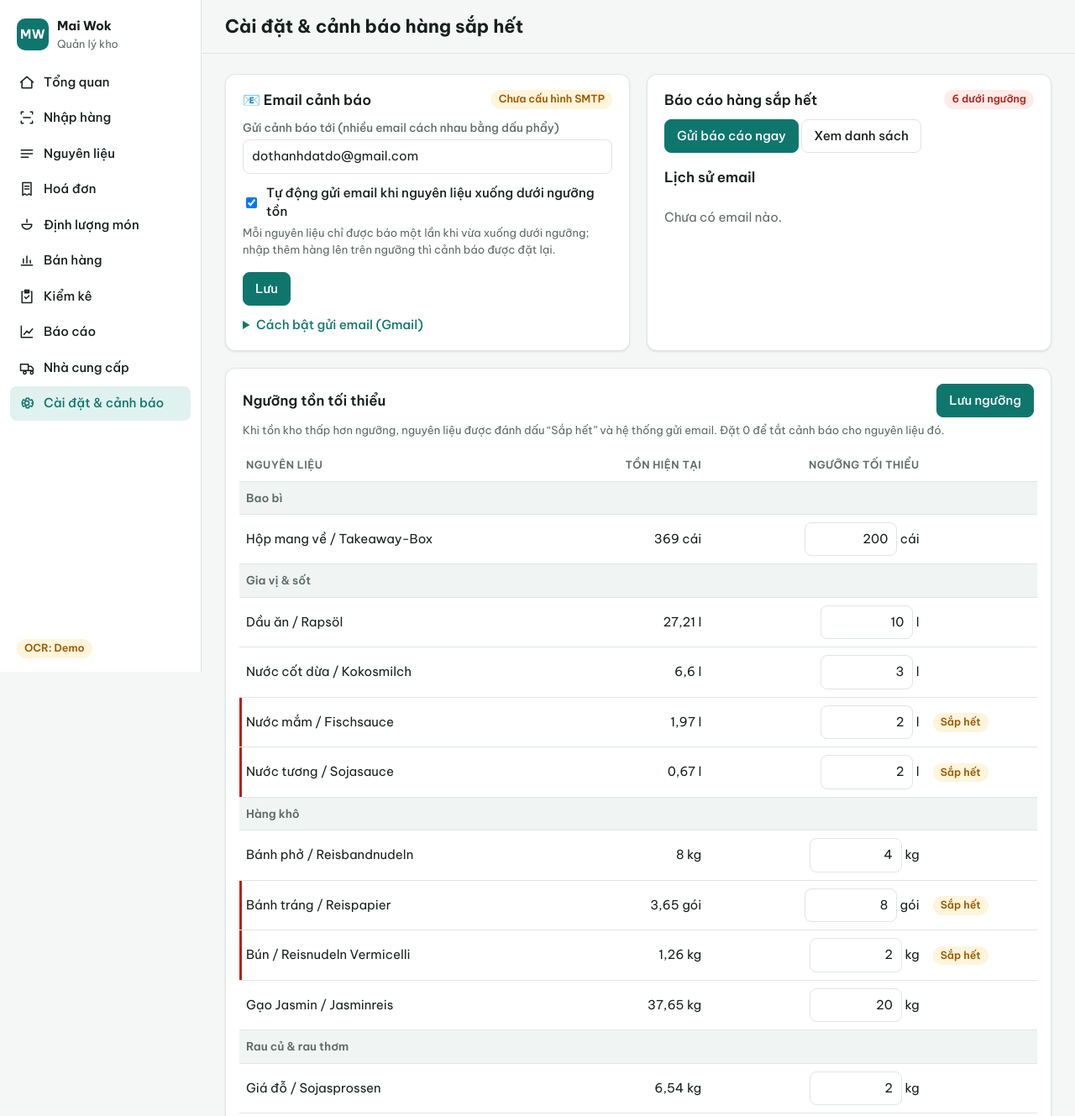
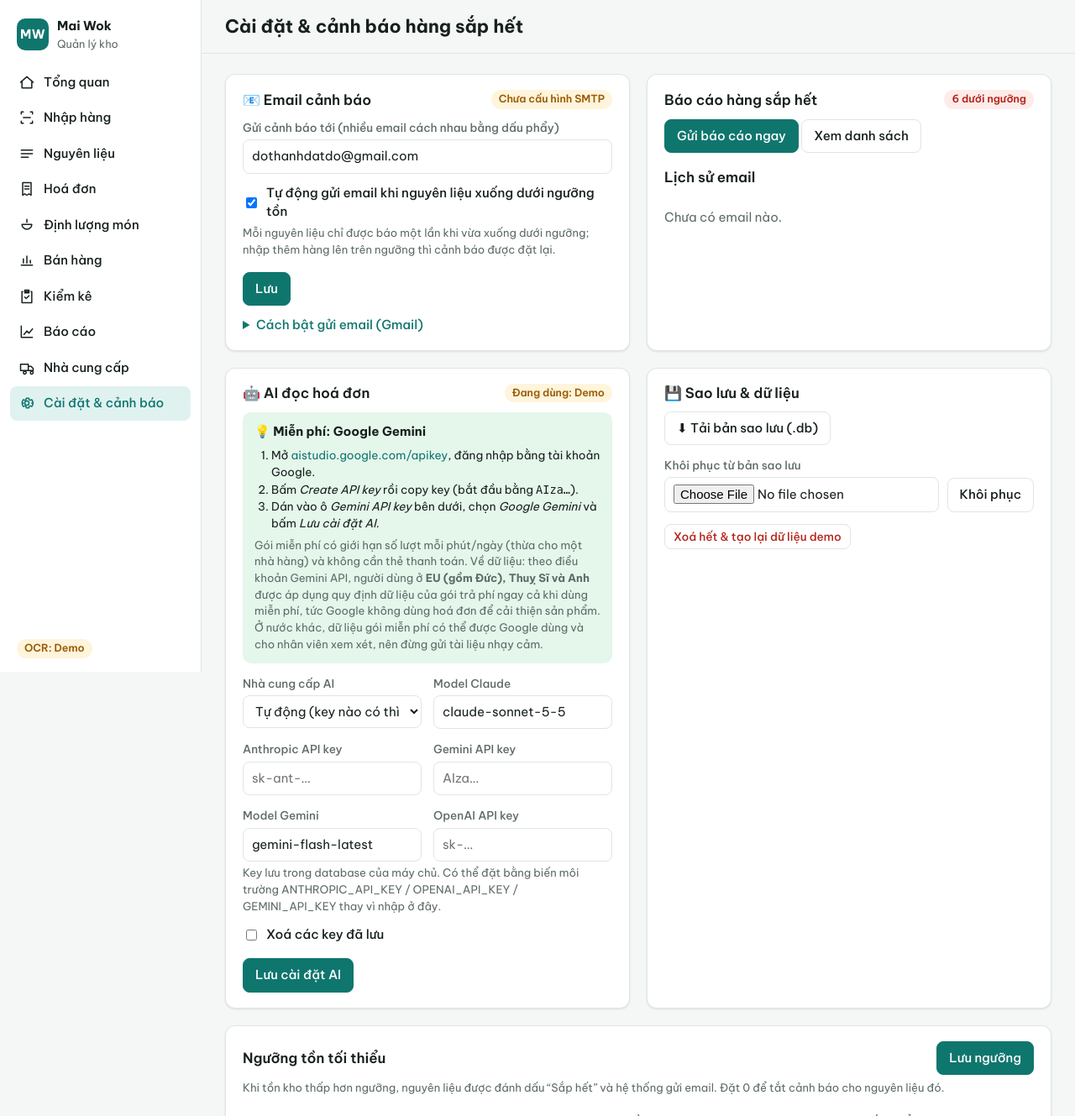
Before and after one commit to dothanhdatdo/inventur, a FastAPI app: page /settings in a window 1280 px wide. Shown: the top 1329 px of the page at 84% size. Run offline with FastAPI, Linux system fonts and the light colour scheme; data that the repository does not hold is empty.

Commit message:
Add Google Gemini as a free OCR provider
- New provider "gemini" (generateContent REST, x-goog-api-key, inline
  image/PDF, JSON response) usable from server and from the browser build
- Default model gemini-flash-latest (alias for the newest Flash), editable
  in Settings; key stored like the other keys and never shown again
- Readable errors for quota (incl. "limit: 0" models), bad key, unknown
  model, blocked and truncated output
- Settings: step-by-step guide for a free key, accurate EU data-use note,
  AI section moved above the thresholds table; warn when the chosen
  provider has no key and show "Thiếu API key" on the scan page
- Single source of provider labels; tests for request shape, errors,
  settings and the scan flow

Co-Authored-By: Claude Opus 5.5 <noreply@anthropic.com>
Claude-Session: https://claude.ai/code/session_01QFYr59N8jBEM6fGUfoRcgB

```diff
--- a/app/config.py
+++ b/app/config.py
@@ -14,12 +14,16 @@ DATABASE_URL = os.getenv("DATABASE_URL", f"sqlite:///{DATA_DIR / 'inventory.db'}
 UPLOAD_DIR = Path(os.getenv("UPLOAD_DIR", DATA_DIR / "uploads"))
 UPLOAD_DIR.mkdir(parents=True, exist_ok=True)
 
-# OCR: auto | anthropic | openai | demo
+# OCR: auto | anthropic | openai | gemini | demo
 OCR_PROVIDER = os.getenv("OCR_PROVIDER", "auto").lower()
 ANTHROPIC_API_KEY = os.getenv("ANTHROPIC_API_KEY", "")
 ANTHROPIC_MODEL = os.getenv("ANTHROPIC_MODEL", "claude-sonnet-5-5")
 OPENAI_API_KEY = os.getenv("OPENAI_API_KEY", "")
 OPENAI_MODEL = os.getenv("OPENAI_MODEL", "gpt-4o")
+# Google Gemini có gói API miễn phí (giới hạn lượt/ngày). Key lấy tại https://aistudio.google.com/apikey
+GEMINI_API_KEY = os.getenv("GEMINI_API_KEY", "")
+# "gemini-flash-latest" là tên gọi tắt luôn trỏ tới bản Gemini Flash mới nhất.
+GEMINI_MODEL = os.getenv("GEMINI_MODEL", "gemini-flash-latest")
 
 # Đặt APP_PASSWORD để bật đăng nhập (nên bật khi deploy công khai).
 APP_PASSWORD = os.getenv("APP_PASSWORD", "")
--- a/app/main.py
+++ b/app/main.py
@@ -84,6 +84,9 @@ templates.env.filters["money"] = _money
 templates.env.filters["qty"] = stock.fmt_qty
 templates.env.filters["vdate"] = _date
 templates.env.globals["movement_labels"] = MOVEMENT_LABELS
+templates.env.globals["ocr_labels"] = {
+    "anthropic": "Claude", "openai": "GPT-4o", "gemini": "Gemini", "demo": "Demo", "manual": "Thủ công",
+}
 templates.env.globals["today"] = date.today
 
 
@@ -94,7 +97,9 @@ def render(request: Request, name: str, **ctx):
     ctx.setdefault("flash", request.session.pop("flash", None))
     ctx.setdefault("alert_flash", request.session.pop("alert_flash", None))
     with SessionLocal() as session:
-        ctx["ocr_provider"] = ocr.active_provider(ocr.get_settings(session))
+        ocr_settings = ocr.get_settings(session)
+        ctx["ocr_provider"] = ocr.active_provider(ocr_settings)
+        ctx["ocr_ready"] = ocr.provider_ready(ocr_settings)
     ctx["browser_mode"] = config.IS_BROWSER
     ctx["auth_enabled"] = bool(config.APP_PASSWORD)
     ctx["path"] = request.url.path
@@ -522,7 +527,7 @@ async def invoice_scan(request: Request, file: UploadFile = File(None), db: Sess
     except ocr.OcrError as exc:
         # Vẫn giữ ảnh, tạo HĐ trống để nhập tay.
         parsed = ocr.ParsedInvoice(source="manual")
-        flash(request, f"Không đọc được hoá đơn bằng AI: {exc}. Bạn có thể nhập tay các dòng.", "error")
+        flash(request, f"Không đọc được hoá đơn bằng AI: {str(exc).rstrip('.')}. Bạn có thể nhập tay các dòng.", "error")
     invoice = invoice_service.create_draft(db, parsed, filename, media_type)
     db.commit()
     if parsed.source == "demo":
@@ -939,22 +944,34 @@ def settings_ocr(
     ocr_provider: str = Form("auto"),
     ocr_anthropic_key: str = Form(""),
     ocr_openai_key: str = Form(""),
+    ocr_gemini_key: str = Form(""),
+    ocr_gemini_model: str = Form(""),
     ocr_anthropic_model: str = Form(""),
     clear_keys: str = Form(""),
     db: Session = Depends(get_session),
 ):
-    alerts.set_setting(db, "ocr_provider", ocr_provider if ocr_provider in ("auto", "anthropic", "openai", "demo") else "auto")
+    alerts.set_setting(db, "ocr_provider", ocr_provider if ocr_provider in ("auto", "anthropic", "openai", "gemini", "demo") else "auto")
+    alerts.set_setting(db, "ocr_gemini_model", ocr_gemini_model.strip())
     alerts.set_setting(db, "ocr_anthropic_model", ocr_anthropic_model.strip())
     if clear_keys:
         alerts.set_setting(db, "ocr_anthropic_key", "")
         alerts.set_setting(db, "ocr_openai_key", "")
+        alerts.set_setting(db, "ocr_gemini_key", "")
     # Ô để trống = giữ key cũ (key không bao giờ được hiển thị lại trên trang).
     if ocr_anthropic_key.strip():
         alerts.set_setting(db, "ocr_anthropic_key", ocr_anthropic_key.strip())
     if ocr_openai_key.strip():
         alerts.set_setting(db, "ocr_openai_key", ocr_openai_key.strip())
+    if ocr_gemini_key.strip():
+        alerts.set_setting(db, "ocr_gemini_key", ocr_gemini_key.strip())
     db.commit()
-    flash(request, f"Đã lưu cài đặt AI · đang dùng: {ocr.active_provider(ocr.get_settings(db))}")
+    settings = ocr.get_settings(db)
+    provider = ocr.active_provider(settings)
+    label = templates.env.globals["ocr_labels"].get(provider, provider)
+    if provider != "demo" and not ocr.provider_ready(settings):
+        flash(request, f"Đã chọn {label} nhưng chưa có API key – hãy dán key rồi lưu lại. Trong lúc chờ, quét hoá đơn sẽ báo lỗi.", "warn")
+    else:
+        flash(request, f"Đã lưu cài đặt AI · đang dùng: {label}")
     return redirect("/settings")
 
 
--- a/app/static/style.css
+++ b/app/static/style.css
@@ -217,6 +217,9 @@ input[type=checkbox] { width: auto; min-height: 0; }
 details summary { cursor: pointer; color: var(--primary); font-weight: 500; }
 pre { white-space: pre-wrap; font-size: .8rem; background: var(--surface-2); padding: 10px; border-radius: 8px; overflow-x: auto; }
 
+.free-box { background: var(--ok-soft); border-radius: 10px; padding: 12px 14px; margin-bottom: 14px; }
+.free-box ol { margin: 6px 0; padding-left: 20px; }
+
 /* ---------- điện thoại (đặt cuối file để ghi đè) ---------- */
 @media (max-width: 900px) {
   .kpis { grid-template-columns: repeat(2, minmax(0, 1fr)); gap: 10px; }
--- a/app/templates/base.html
+++ b/app/templates/base.html
@@ -37,8 +37,8 @@
       {% endfor %}
     </nav>
     <div class="sidebar-foot">
-      <span class="pill {{ 'pill-ok' if ocr_provider != 'demo' else 'pill-warn' }}">
-        OCR: {{ {'anthropic': 'Claude', 'openai': 'GPT-4o', 'demo': 'Demo'}.get(ocr_provider, ocr_provider) }}
+      <span class="pill {{ 'pill-ok' if ocr_ready else 'pill-warn' }}">
+        OCR: {{ ocr_labels.get(ocr_provider, ocr_provider) }}
       </span>
       {% if auth_enabled %}<a href="/logout" class="muted">Đăng xuất</a>{% endif %}
     </div>
--- a/app/templates/invoice_review.html
+++ b/app/templates/invoice_review.html
@@ -25,7 +25,7 @@
     <fieldset {{ 'disabled' if locked }} style="border:0;padding:0;margin:0;min-width:0">
     <div class="card">
       <div class="card-head"><h2>Thông tin hoá đơn</h2>
-        <span class="pill pill-muted">{{ {'anthropic': 'Đọc bởi Claude', 'openai': 'Đọc bởi GPT-4o', 'demo': 'Dữ liệu demo', 'manual': 'Nhập thủ công'}.get(invoice.source, invoice.source) }}</span></div>
+        <span class="pill pill-muted">{{ 'Nhập thủ công' if invoice.source == 'manual' else ('Dữ liệu demo' if invoice.source == 'demo' else 'Đọc bởi ' ~ ocr_labels.get(invoice.source, invoice.source)) }}</span></div>
       <div class="form-grid">
         <div><label for="i-sup">Nhà cung cấp</label>
           <select id="i-sup" name="supplier_id" onchange="document.getElementById('newSup').style.display = this.value ? 'none' : ''">
--- a/app/templates/invoices.html
+++ b/app/templates/invoices.html
@@ -10,7 +10,7 @@
     <tr><td><a href="/invoices/{{ inv.id }}">#{{ inv.id }}</a></td><td class="nowrap">{{ inv.invoice_date|vdate }}</td>
       <td>{{ inv.supplier.name if inv.supplier else (inv.supplier_name_raw or '—') }}</td><td class="small">{{ inv.invoice_number }}</td>
       <td class="num">{{ inv.lines|length }}</td><td class="num">{{ inv.subtotal|money }}</td>
-      <td><span class="pill pill-muted">{{ {'anthropic': 'AI · Claude', 'openai': 'AI · GPT', 'demo': 'Demo', 'manual': 'Thủ công'}.get(inv.source, inv.source) }}</span>{% if inv.file_path %} 📎{% endif %}</td>
+      <td><span class="pill pill-muted">{{ ('AI · ' if inv.source not in ('demo', 'manual') else '') ~ ocr_labels.get(inv.source, inv.source) }}</span>{% if inv.file_path %} 📎{% endif %}</td>
       <td>{% if inv.status == 'confirmed' %}<span class="pill pill-ok">Đã nhập kho</span>{% else %}<a class="pill pill-warn" href="/invoices/{{ inv.id }}">Chờ duyệt</a>{% endif %}</td></tr>
     {% else %}<tr><td colspan="8" class="empty">Chưa có hoá đơn. <a href="/invoices/scan">Nhập hàng ngay</a>.</td></tr>{% endfor %}</tbody>
   </table></div>
--- a/app/templates/settings.html
+++ b/app/templates/settings.html
@@ -36,6 +36,52 @@
   </div>
 </div>
 
+<div class="grid grid-2">
+  <form class="card" method="post" action="/settings/ocr">
+    <div class="card-head"><h2>🤖 AI đọc hoá đơn</h2>
+      <span class="pill {{ 'pill-ok' if ocr_ready else 'pill-warn' }}">Đang dùng: {{ ocr_labels.get(ocr_provider, ocr_provider) }}{{ ' (thiếu key)' if ocr_provider != 'demo' and not ocr_ready }}</span></div>
+    <div class="free-box">
+      <strong>💡 Miễn phí: Google Gemini</strong>
+      <ol class="small">
+        <li>Mở <a href="https://aistudio.google.com/apikey" target="_blank" rel="noopener">aistudio.google.com/apikey</a>, đăng nhập bằng tài khoản Google.</li>
+        <li>Bấm <em>Create API key</em> rồi copy key (bắt đầu bằng <code>AIza…</code>).</li>
+        <li>Dán vào ô <em>Gemini API key</em> bên dưới, chọn <em>Google Gemini</em> và bấm <em>Lưu cài đặt AI</em>.</li>
+      </ol>
+      <p class="hint" style="margin:0">Gói miễn phí có giới hạn số lượt mỗi phút/ngày (thừa cho một nhà hàng) và không cần thẻ thanh toán. Về dữ liệu: theo điều khoản Gemini API, người dùng ở <strong>EU (gồm Đức), Thuỵ Sĩ và Anh</strong> được áp dụng quy định dữ liệu của gói trả phí ngay cả khi dùng miễn phí, tức Google không dùng hoá đơn để cải thiện sản phẩm. Ở nước khác, dữ liệu gói miễn phí có thể được Google dùng và cho nhân viên xem xét, nên đừng gửi tài liệu nhạy cảm.</p>
+    </div>
+    <div class="form-grid">
+      <div><label for="o-prov">Nhà cung cấp AI</label>
+        <select id="o-prov" name="ocr_provider">
+          {% for v, l in [('auto', 'Tự động (key nào có thì dùng)'), ('anthropic', 'Claude (Anthropic)'), ('gemini', 'Google Gemini (có gói miễn phí)'), ('openai', 'GPT-4o (OpenAI)'), ('demo', 'Demo – dữ liệu mẫu')] %}
+          <option value="{{ v }}" {{ 'selected' if ocr_settings.provider == v }}>{{ l }}</option>{% endfor %}
+        </select></div>
+      <div><label for="o-model">Model Claude</label><input id="o-model" name="ocr_anthropic_model" value="{{ ocr_settings.anthropic_model }}"></div>
+      <div><label for="o-ak">Anthropic API key</label>
+        <input id="o-ak" name="ocr_anthropic_key" type="password" autocomplete="off" placeholder="{{ 'Đã lưu – để trống để giữ nguyên' if ocr_settings.anthropic_key else 'sk-ant-…' }}"></div>
+      <div><label for="o-gk">Gemini API key</label>
+        <input id="o-gk" name="ocr_gemini_key" type="password" autocomplete="off" placeholder="{{ 'Đã lưu – để trống để giữ nguyên' if ocr_settings.gemini_key else 'AIza…' }}"></div>
+      <div><label for="o-gm">Model Gemini</label><input id="o-gm" name="ocr_gemini_model" value="{{ ocr_settings.gemini_model }}"></div>
+      <div><label for="o-ok">OpenAI API key</label>
+        <input id="o-ok" name="ocr_openai_key" type="password" autocomplete="off" placeholder="{{ 'Đã lưu – để trống để giữ nguyên' if ocr_settings.openai_key else 'sk-…' }}"></div>
+    </div>
+    <p class="hint">{% if browser_mode %}Key chỉ được lưu trong trình duyệt này (IndexedDB) và gửi thẳng tới Anthropic/OpenAI/Google, không qua máy chủ nào khác. Không dùng trên máy tính công cộng.{% else %}Key lưu trong database của máy chủ. Có thể đặt bằng biến môi trường ANTHROPIC_API_KEY / OPENAI_API_KEY / GEMINI_API_KEY thay vì nhập ở đây.{% endif %}</p>
+    <label class="check"><input type="checkbox" name="clear_keys" value="1"> Xoá các key đã lưu</label>
+    <div class="form-actions"><button class="btn btn-primary">Lưu cài đặt AI</button></div>
+  </form>
+  <div class="card">
+    <div class="card-head"><h2>💾 Sao lưu & dữ liệu</h2></div>
+    {% if browser_mode %}<p class="hint" style="margin-top:-6px">Bản GitHub Pages lưu dữ liệu ngay trong trình duyệt này. Hãy tải bản sao lưu thường xuyên, và dùng nó để chuyển dữ liệu sang máy khác.</p>{% endif %}
+    <div class="form-actions" style="margin-top:0"><a class="btn" href="/settings/backup" download>⬇ Tải bản sao lưu (.db)</a></div>
+    <form method="post" action="/settings/restore" enctype="multipart/form-data" onsubmit="return confirm('Dữ liệu hiện tại sẽ bị thay bằng bản sao lưu. Tiếp tục?')" style="margin-top:14px">
+      <label for="r-file">Khôi phục từ bản sao lưu</label>
+      <div class="form-row"><div><input id="r-file" type="file" name="file" accept=".db,application/x-sqlite3,application/octet-stream" required></div><button class="btn">Khôi phục</button></div>
+    </form>
+    <form method="post" action="/settings/reset" onsubmit="return confirm('Xoá toàn bộ dữ liệu và tạo lại dữ liệu demo?')" style="margin-top:14px">
+      <button class="btn btn-danger btn-sm">Xoá hết & tạo lại dữ liệu demo</button>
+    </form>
+  </div>
+</div>
+
 <form class="card" method="post" action="/settings/thresholds">
   <div class="card-head"><h2>Ngưỡng tồn tối thiểu</h2><button class="btn btn-primary">Lưu ngưỡng</button></div>
   <p class="hint" style="margin-top:-6px">Khi tồn kho thấp hơn ngưỡng, nguyên liệu được đánh dấu “Sắp hết” và hệ thống gửi email. Đặt 0 để tắt cảnh báo cho nguyên liệu đó.</p>
--- a/render.yaml
+++ b/render.yaml
@@ -14,6 +14,8 @@ services:
         generateValue: true
       - key: APP_PASSWORD
         sync: false
+      - key: GEMINI_API_KEY
+        sync: false
       - key: ANTHROPIC_API_KEY
         sync: false
       - key: ALERT_EMAIL
```
Also changed, not shown: other parts of app/templates/settings.html (+0 -33 lines), app/services/ocr.py (+83 -1 lines), app/templates/scan.html (+5 -3 lines), tests/test_matching.py (+82 -0 lines), tests/test_web.py (+58 -0 lines), README.md, web/manifest.json, 1 other file.
